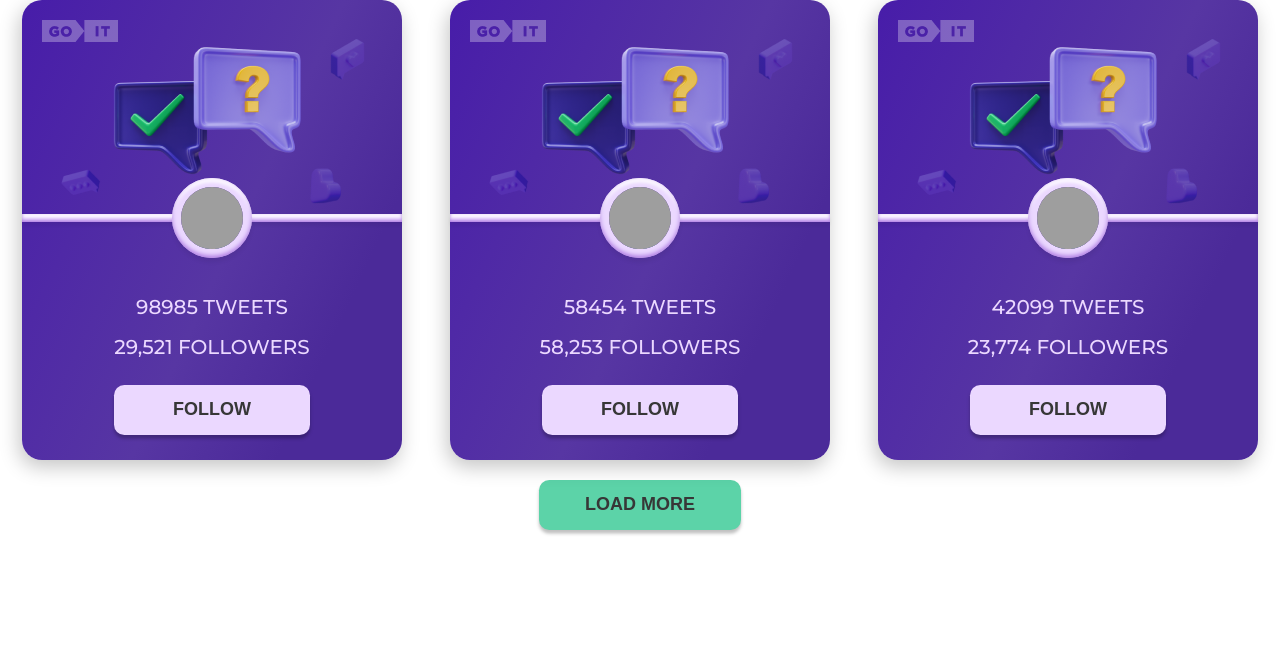
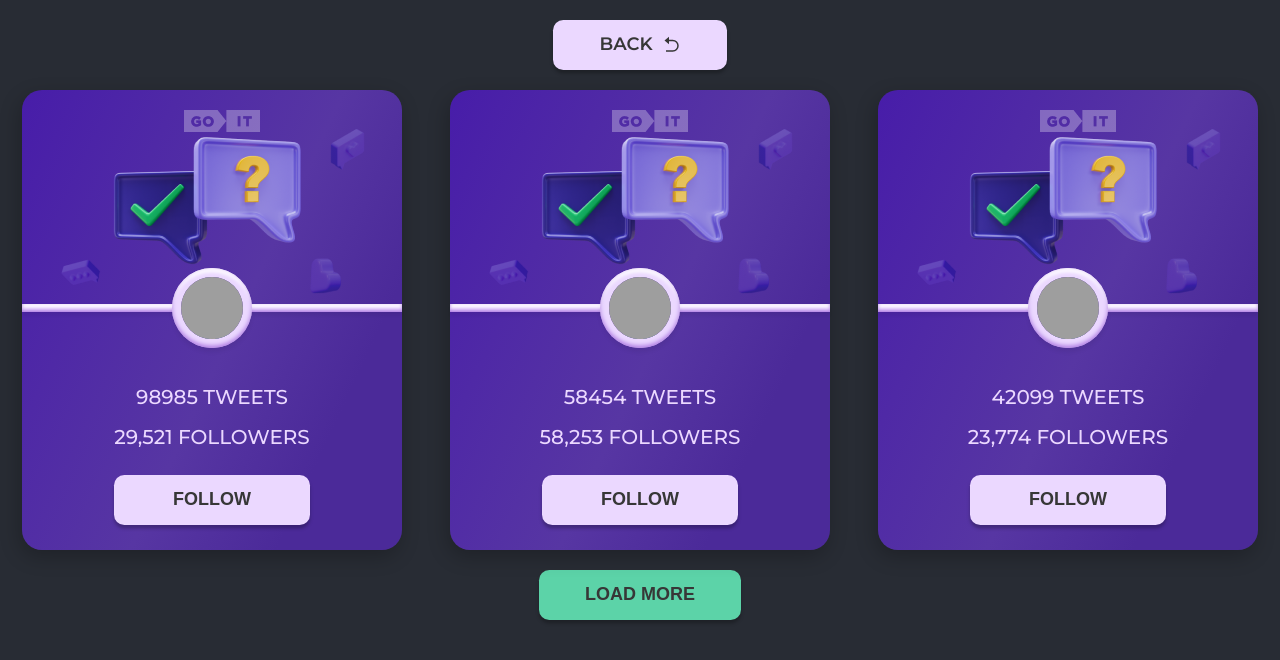
Before and after one commit to KarpovRuslan/test-task-goit, a React (Create React App) app: page /test-task-goit/tweets in a window 1280 px wide. Shown: the top 660 px of the page. Built offline with nearby package versions, Linux system fonts and the light colour scheme; grey boxes are pictures that could not be loaded.

Commit message:
fix router

```diff
--- a/package.json
+++ b/package.json
@@ -2,7 +2,6 @@
   "name": "test-task-goit",
   "version": "0.1.0",
   "private": true,
-  "main": "src/index.js",
   "dependencies": {
     "@testing-library/jest-dom": "^5.16.5",
     "@testing-library/react": "^13.4.0",
--- a/src/App.js
+++ b/src/App.js
@@ -9,7 +9,7 @@ function App() {
   return (
     <Suspense fallback={<Loader />}>
       <Routes>
-        <Route index element={<Home />} />
+        <Route path="/" element={<Home />} />
         <Route path="tweets" element={<Tweets />} />
         <Route path="*" element={<Navigate to="/" replace={true} />} />
       </Routes>
--- a/src/index.js
+++ b/src/index.js
@@ -7,7 +7,7 @@ import App from "./App";
 const root = createRoot(document.getElementById("root"));
 root.render(
   <React.StrictMode>
-    <BrowserRouter basename="/test-task-goit">
+    <BrowserRouter basename="/test-task-goit/">
       <App />
     </BrowserRouter>
   </React.StrictMode>
--- a/src/pages/Tweets/Tweets.jsx
+++ b/src/pages/Tweets/Tweets.jsx
@@ -1,5 +1,17 @@
 import { CardList } from "../../components/cardList/CardList";
+import css from "./Tweets.module.css";
+import { RiArrowGoBackFill } from "react-icons/ri";
+import { Link } from "react-router-dom";
 
 export const Tweets = () => {
-  return <CardList />;
+  return (
+    <div className={css.wrapper}>
+      <div className={css.buttonBox}>
+        <Link to="Home" className={css.button}>
+          Back <RiArrowGoBackFill className={css.icon} />
+        </Link>
+      </div>
+      <CardList />
+    </div>
+  );
 };
--- /dev/null
+++ b/src/pages/Tweets/Tweets.module.css
@@ -0,0 +1,41 @@
+.wrapper {
+  background-color: #282c34;
+  min-height: 100vh;
+  font-size: calc(10px + 2vmin);
+  color: white;
+  padding: 20px;
+  text-align: center;
+}
+.button {
+  padding: 14px 46px;
+  display: flex;
+  justify-content: center;
+  align-items: center;
+  background: #ebd8ff;
+  box-shadow: 0px 3.43693px 3.43693px rgba(0, 0, 0, 0.25);
+  border-radius: 10.3108px;
+  border: 0;
+  font-weight: 600;
+  font-size: 18px;
+  text-transform: uppercase;
+  line-height: 21.94px;
+  color: #373737;
+  cursor: pointer;
+  text-decoration: none;
+  transition: all 0.4s cubic-bezier(0.5, 0, 0.3, 1);
+}
+.button:hover,
+.button:focus {
+  transform: scale(1.07);
+  background: #5cd3a8;
+  transition: all 0.4s cubic-bezier(0.5, 0, 0.3, 1);
+}
+.buttonBox {
+  display: flex;
+  justify-content: center;
+  align-items: center;
+  margin-bottom: 20px;
+}
+.icon {
+  margin-left: 10px;
+}
```
